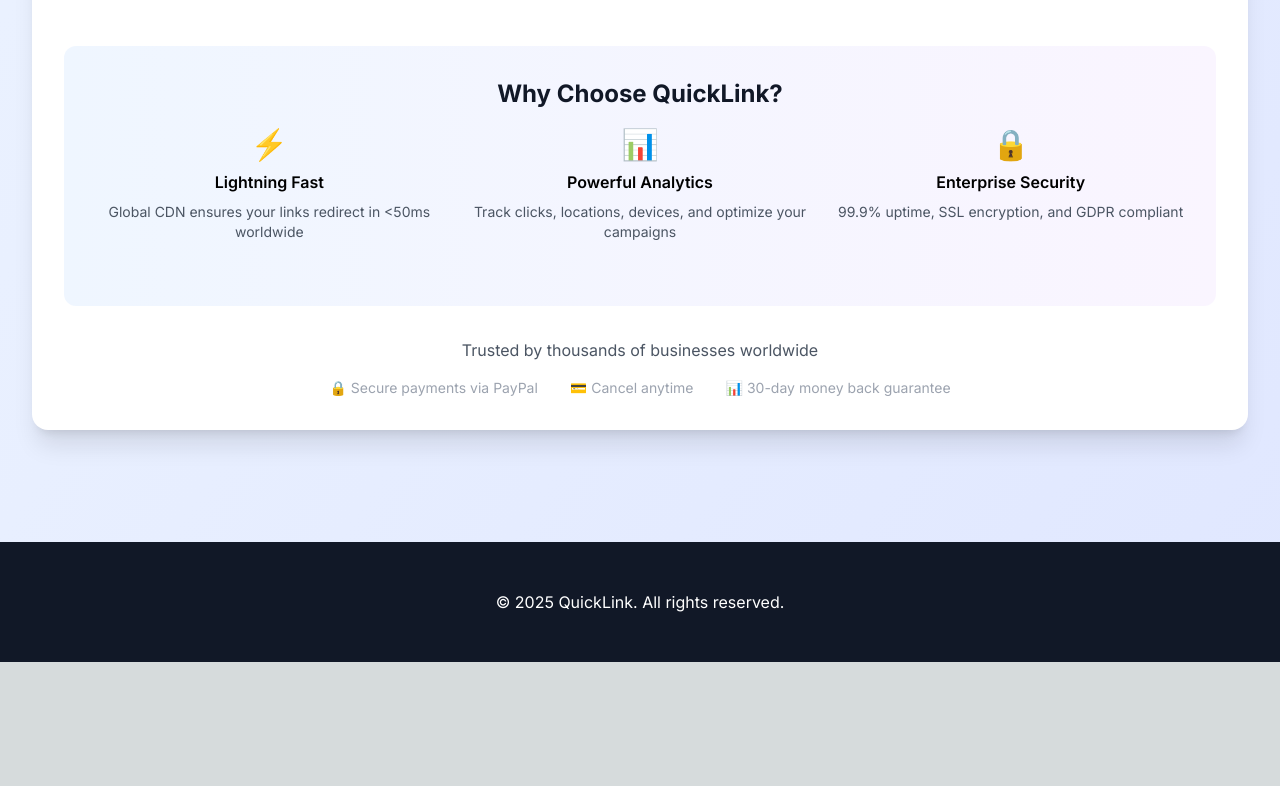
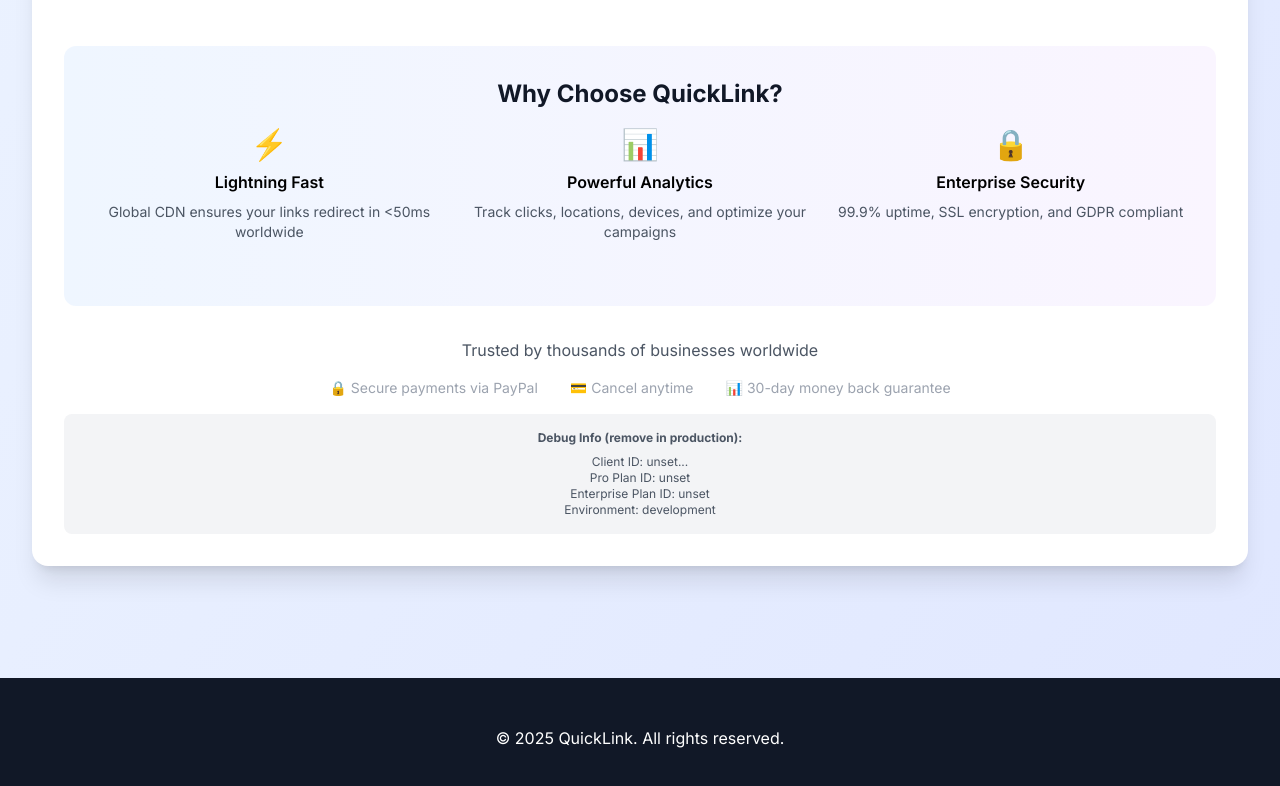
Before and after one commit to Carlos75-cmd/quicklink-url-shortener, a Next.js app: page / in a window 1280 px wide. Shown: the part 1280-2066 px from the top of the page. Before the commit the page ends 1942 px from the top, so only its background shows below. Built offline with nearby package versions, Linux system fonts and the light colour scheme; no server answers.

Commit message:
Add debug info to troubleshoot PayPal buttons in production

```diff
--- a/src/app/page.tsx
+++ b/src/app/page.tsx
@@ -3,6 +3,7 @@
 import { useState } from 'react'
 import { Link, Copy, BarChart3, Shield, Zap } from 'lucide-react'
 import PayPalButton from '@/components/PayPalButton'
+import PayPalDebug from '@/components/PayPalDebug'
 
 export default function Home() {
   const [url, setUrl] = useState('')
@@ -295,6 +296,9 @@
                 <span className="text-sm">💳 Cancel anytime</span>
                 <span className="text-sm">📊 30-day money back guarantee</span>
               </div>
+
+              {/* Temporary Debug Info */}
+              <PayPalDebug />
             </div>
           </div>
         </div>
--- /dev/null
+++ b/src/components/PayPalDebug.tsx
@@ -0,0 +1,17 @@
+'use client'
+
+export default function PayPalDebug() {
+  const clientId = process.env.NEXT_PUBLIC_PAYPAL_CLIENT_ID
+  const proId = process.env.NEXT_PUBLIC_PAYPAL_PRO_PLAN_ID
+  const enterpriseId = process.env.NEXT_PUBLIC_PAYPAL_ENTERPRISE_PLAN_ID
+
+  return (
+    <div className="bg-gray-100 p-4 rounded-lg text-xs text-gray-600 mt-4">
+      <h4 className="font-bold mb-2">Debug Info (remove in production):</h4>
+      <p>Client ID: {clientId ? `${clientId.substring(0, 10)}...` : 'NOT SET'}</p>
+      <p>Pro Plan ID: {proId || 'NOT SET'}</p>
+      <p>Enterprise Plan ID: {enterpriseId || 'NOT SET'}</p>
+      <p>Environment: {process.env.NODE_ENV}</p>
+    </div>
+  )
+}
```
